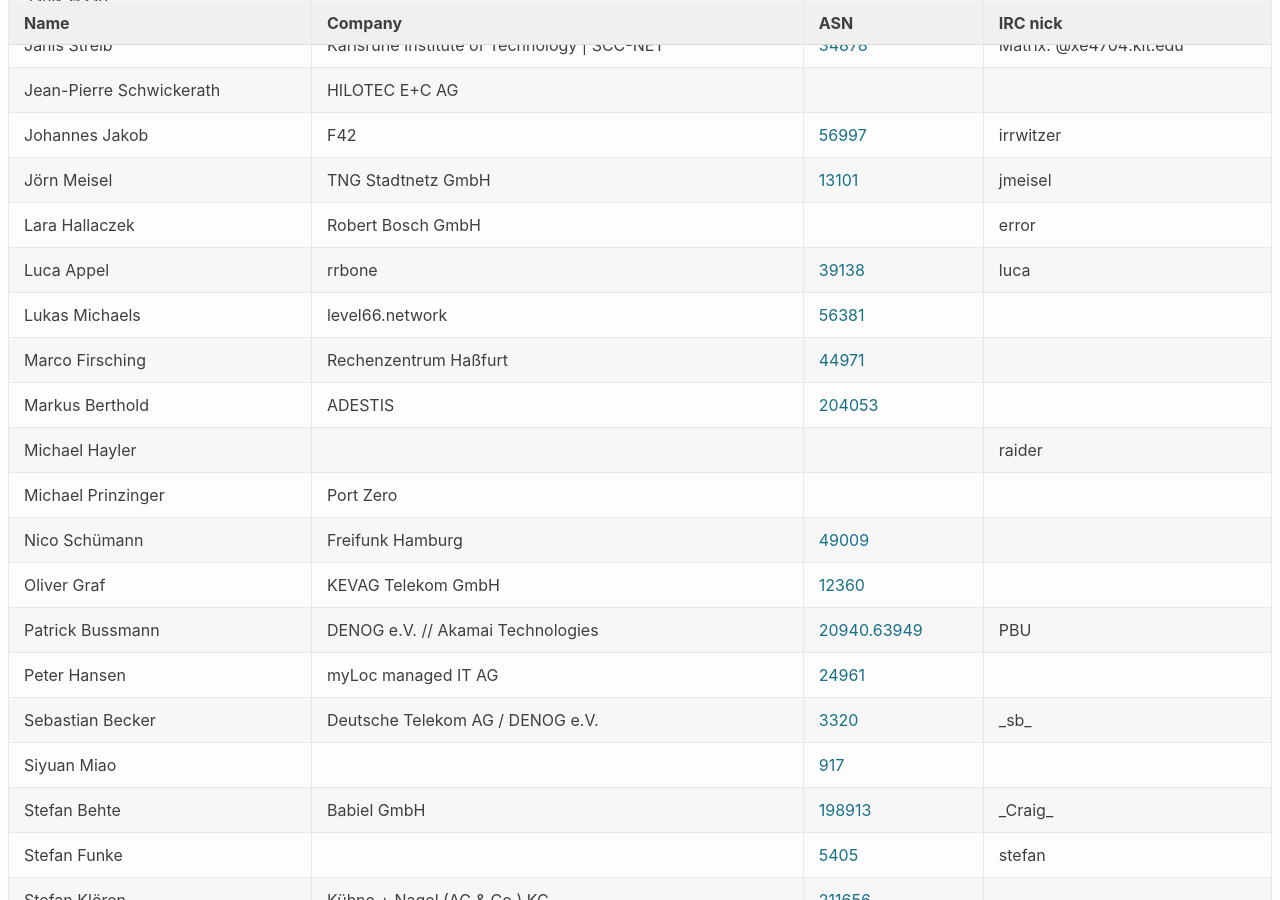
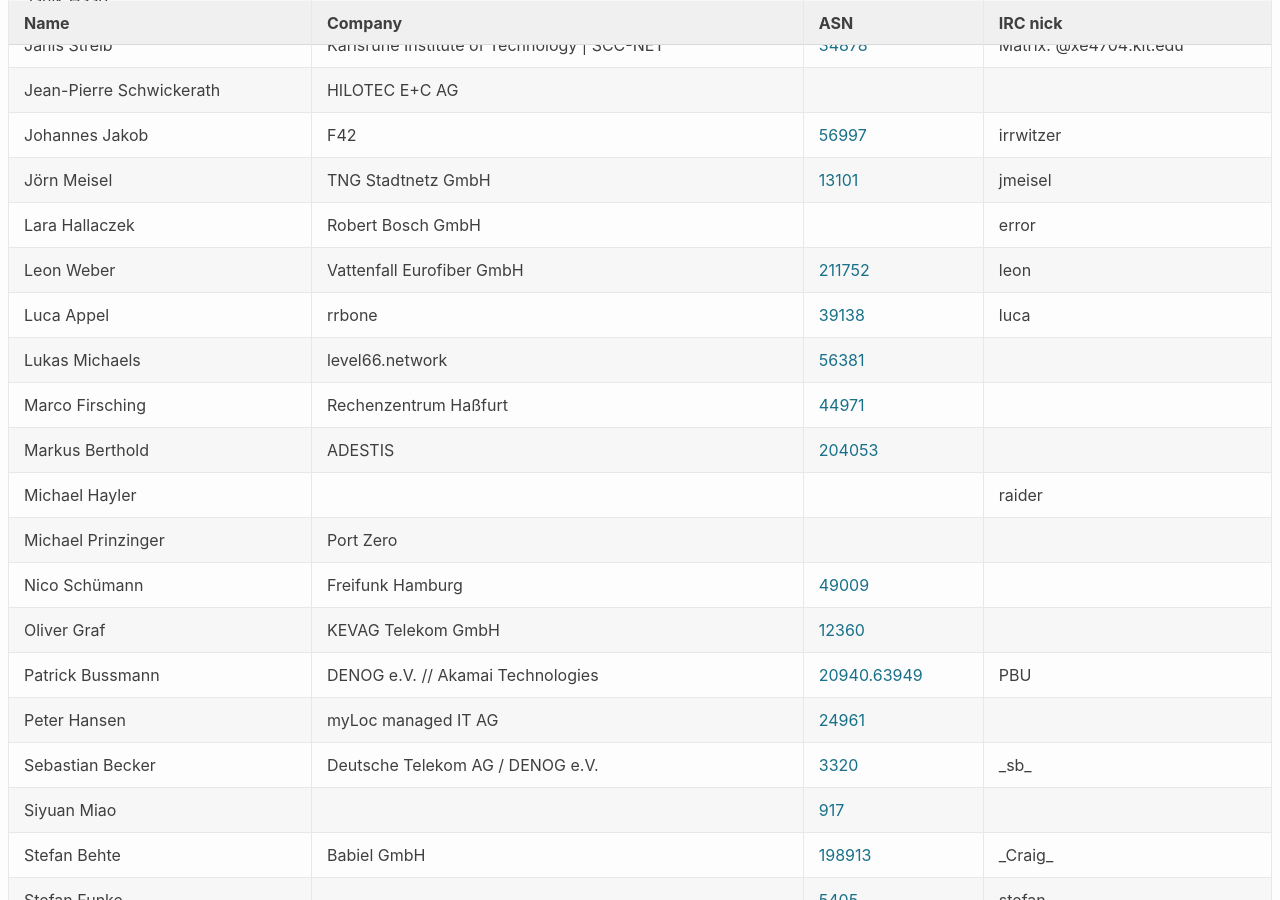
Before and after one commit to denog/pretix-attendeelist, a Jekyll site: the page built from denog15/index.md, in a window 1280 px wide and 900 px high, scrolled down 694 px. Built offline with Jekyll 4.4.1, drawn with Linux system fonts in a browser that asks for light colours.

Commit message:
Latest data: Fri Jul 14 11:28:00 UTC 2023

```diff
--- a/_data/attendees_denog15_onsite.json
+++ b/_data/attendees_denog15_onsite.json
@@ -100,6 +100,12 @@
     "company": "Robert Bosch GmbH",
     "irc": "error",
     "asn": null
+  },
+  {
+    "name": "Leon Weber",
+    "company": "Vattenfall Eurofiber GmbH",
+    "irc": "leon",
+    "asn": "211752"
   },
   {
     "name": "Luca Appel",
```
